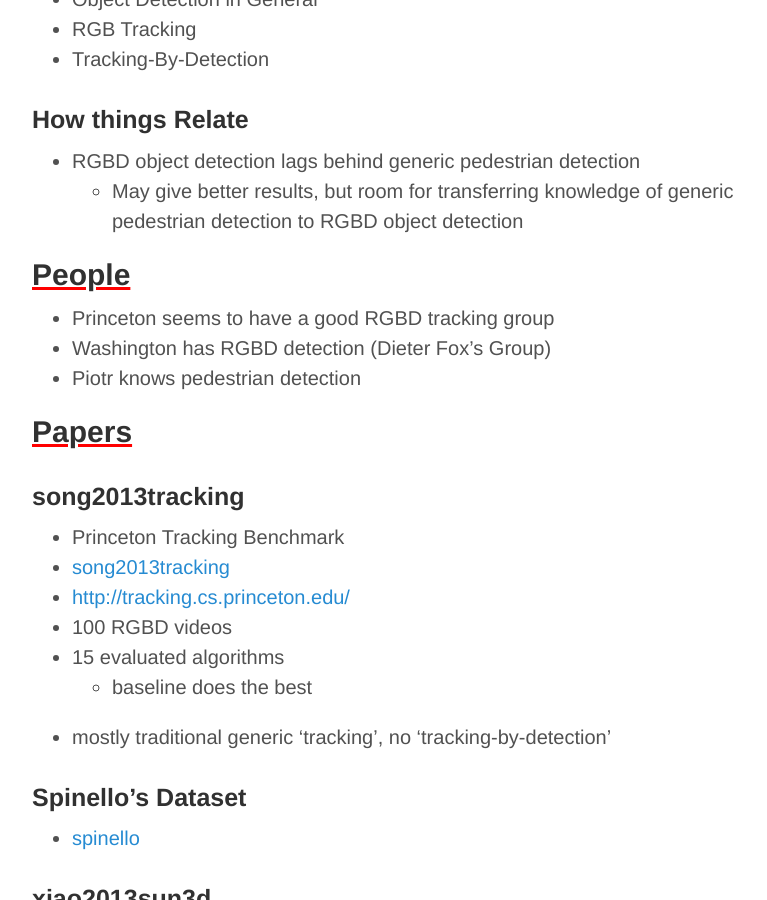
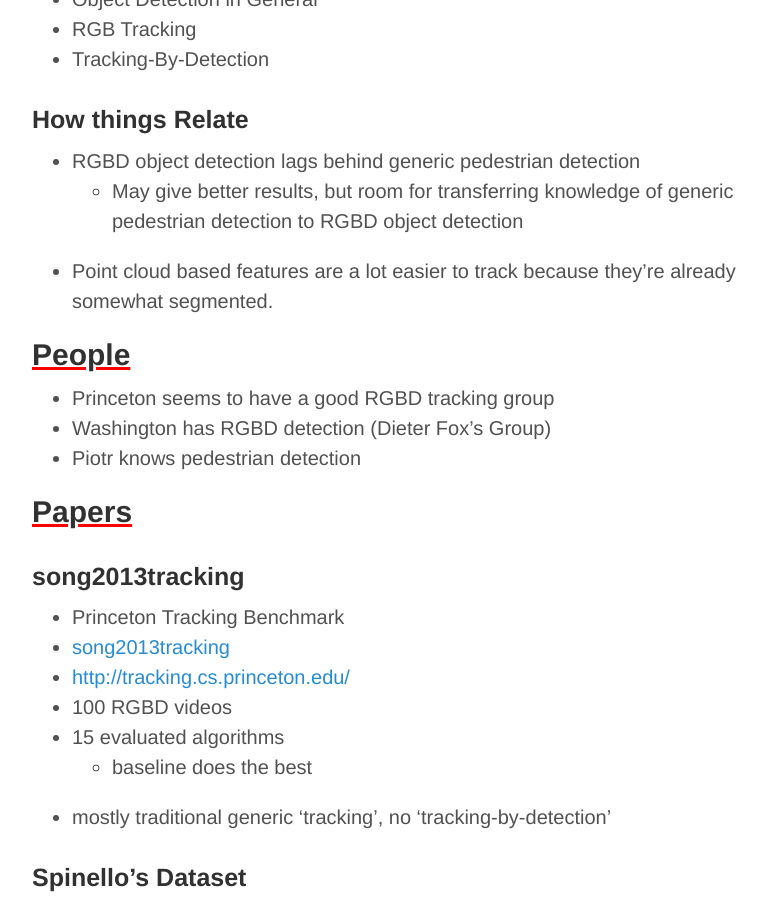
Before and after one commit to victorgan/victorgan.github.io, a Jekyll site: the page built from _posts/2014-10-06-tracking-state-of-the-art.md, in a window 1280 px wide and 900 px high, scrolled down 1062 px. Shown: the whole window, without its empty margins (248-1015 px from the left). Built offline with Jekyll 4.4.1, drawn with Linux system fonts in a browser that asks for light colours; nearby versions of some CDN libraries; library files that are not in the unit come from our copies; comment, search, counter and statistics services are not loaded.

Commit message:
Update 2014-10-06-tracking-state-of-the-art.md

```diff
--- a/_posts/2014-10-06-tracking-state-of-the-art.md
+++ b/_posts/2014-10-06-tracking-state-of-the-art.md
@@ -37,6 +37,7 @@
 ### How things Relate
 - RGBD object detection lags behind generic pedestrian detection
     - May give better results, but room for transferring knowledge of generic pedestrian detection to RGBD object detection
+- Point cloud based features are a lot easier to track because they're already somewhat segmented.
 
 ## People
 
```
